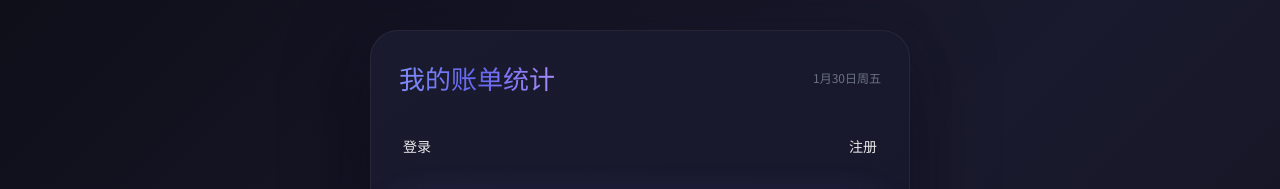
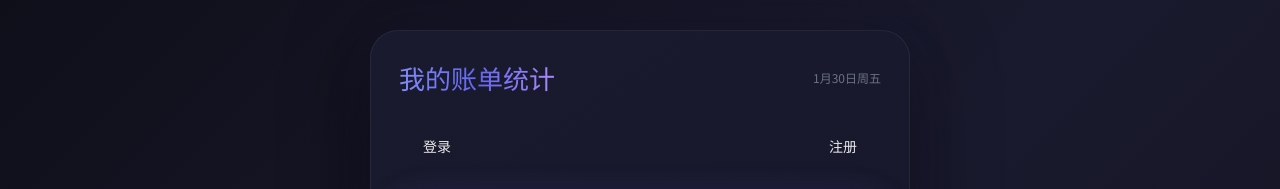
Before and after one commit to lim668823-cyber/accounting-app, a plain HTML site: page index.html in a window 1280 px wide. Shown: the top 189 px of the page. Drawn offline with nearby package versions, Linux system fonts and the light colour scheme.

Commit message:
UI: Increase navigation padding to pull links away from edges

```diff
--- a/index.html
+++ b/index.html
@@ -67,10 +67,9 @@
             display: flex;
             justify-content: center;
             align-items: center;
-            padding: 8px 4px;
-            /* 减小内边距 */
+            padding: 8px 24px;
+            /* 增加左右内边距，让文字离开边缘 */
             background: transparent;
-            /* 移除背景 */
             margin-bottom: 20px;
         }
 
```
